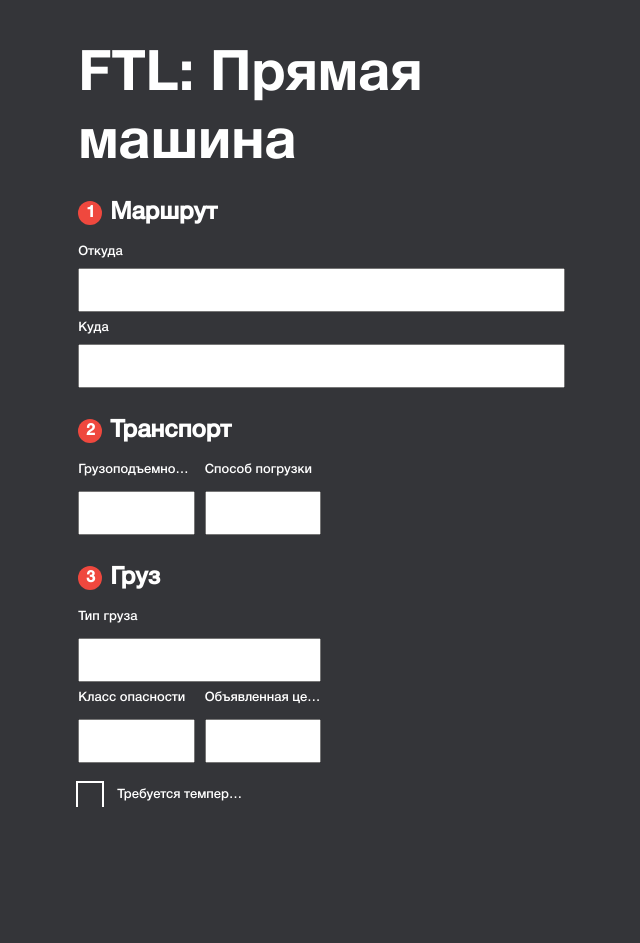
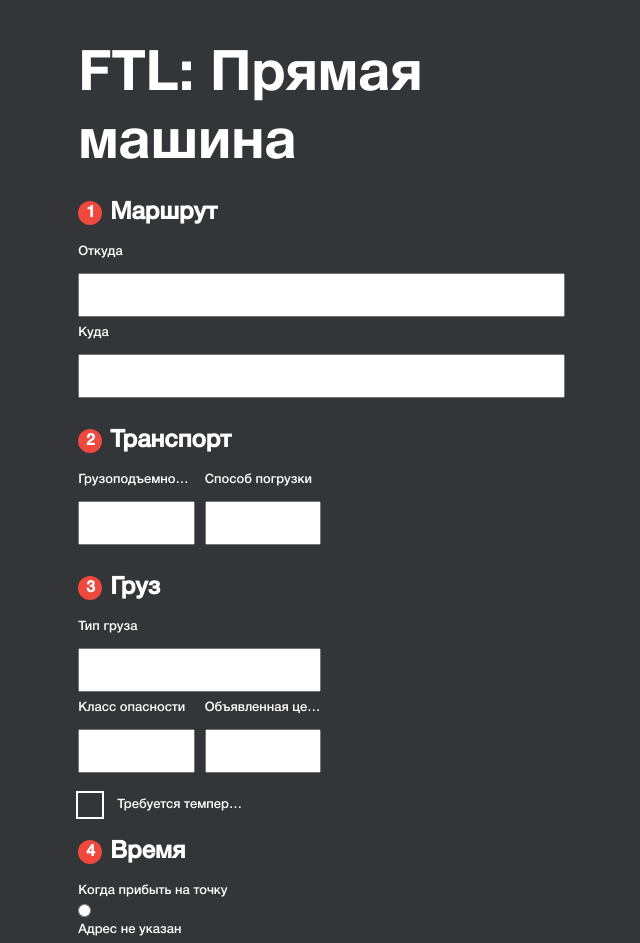
Before and after one commit to EnrikeM/Dot-Dot, a plain HTML site: page index.html in a window 1280 px wide. Shown: the whole page, without its empty margins (37-677 px from the left). Before the commit the page ends 807 px from the top, so only its background shows below. Drawn offline with Linux system fonts and the light colour scheme.

```diff
--- a/index.html
+++ b/index.html
@@ -21,8 +21,8 @@
                     <p class="section__title">Маршрут</p>
                 </div>
                 <div class="section__hero-route">
-                    <label>Откуда<input type="text" class="section__input"></label>
-                    <label>Куда<input type="text" class="section__input"></label>
+                    <label><span>Откуда</span><input type="text" class="section__input"></label>
+                    <label><span>Куда</span><input type="text" class="section__input"></label>
                 </div>
             </div>
             <!-- /.section -->
@@ -68,6 +68,15 @@
                     <span> Требуется температурный режим</span>
                 </label>
             </div>
+            <div class="section">
+                <div class="section__header">
+                    <p class="section__number">4</p>
+                    <p class="section__title">Время</p>
+                </div>
+                <div class="section__hero-route">
+                    <label><span>Когда прибыть на точку</span><input type="radio"><span>Адрес не указан</span></label>
+                </div>
+            </div>
     </div>
     <!-- /.section -->
 </body>
```
